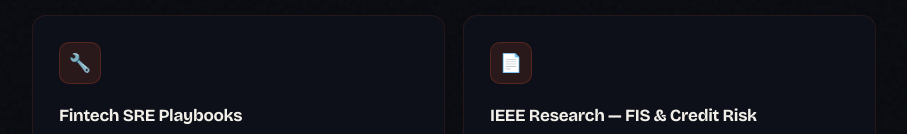
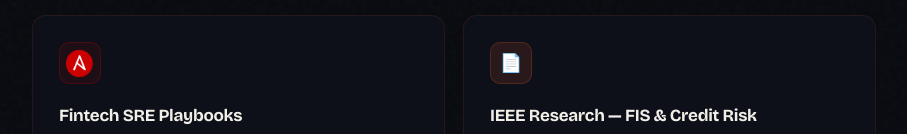
Before and after one commit to Howdy-admoll/admoll-dev, a plain HTML site: page index.html in a window 1280 px wide. Shown: the part 2819-2953 px from the top of the page, without its empty margins (186-1093 px from the left). Drawn offline with nearby package versions, Linux system fonts and the light colour scheme.

Commit message:
feat: update project card with Ansible logo and enhanced styling

```diff
--- a/index.html
+++ b/index.html
@@ -557,7 +557,7 @@
       </div>
     </div>
     <div class="project-card fade-in" style="transition-delay:0.1s">
-      <div class="project-icon">&#x1F527;</div>
+      <div class="project-icon" style="background:rgba(238,0,0,0.08);border-color:rgba(238,0,0,0.2);padding:6px;"><img src="ansible-logo.png" alt="Ansible" style="width:100%;height:100%;object-fit:contain;" /></div>
       <div class="project-name">Fintech SRE Playbooks</div>
       <p class="project-desc">Open-sourced Ansible playbooks for card BIN management, terminal configurations, and payment infrastructure rollbacks. Battle-tested patterns from production fintech environments.</p>
       <a href="https://github.com/Howdy-admoll" class="project-link" target="_blank" rel="noopener">GitHub &rarr;</a>
```
Also changed, not shown: ansible-logo.png (added).
